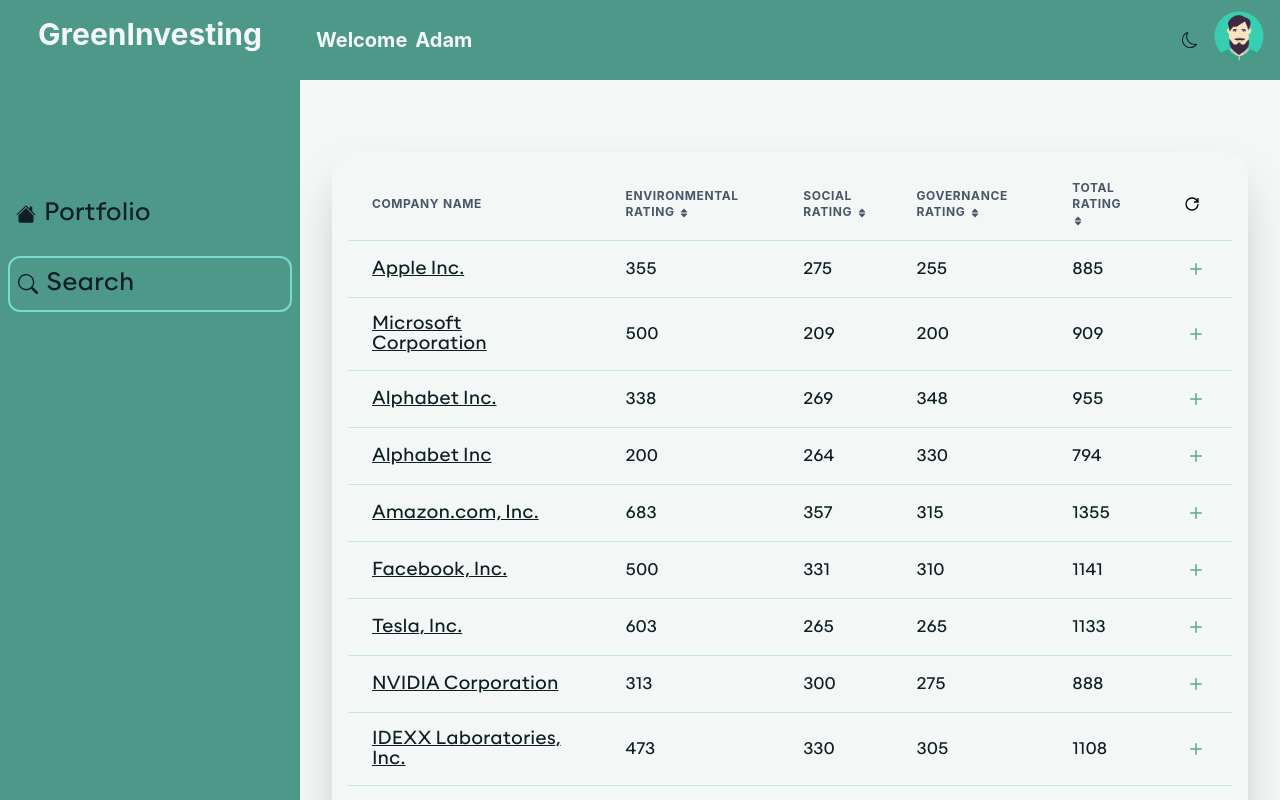
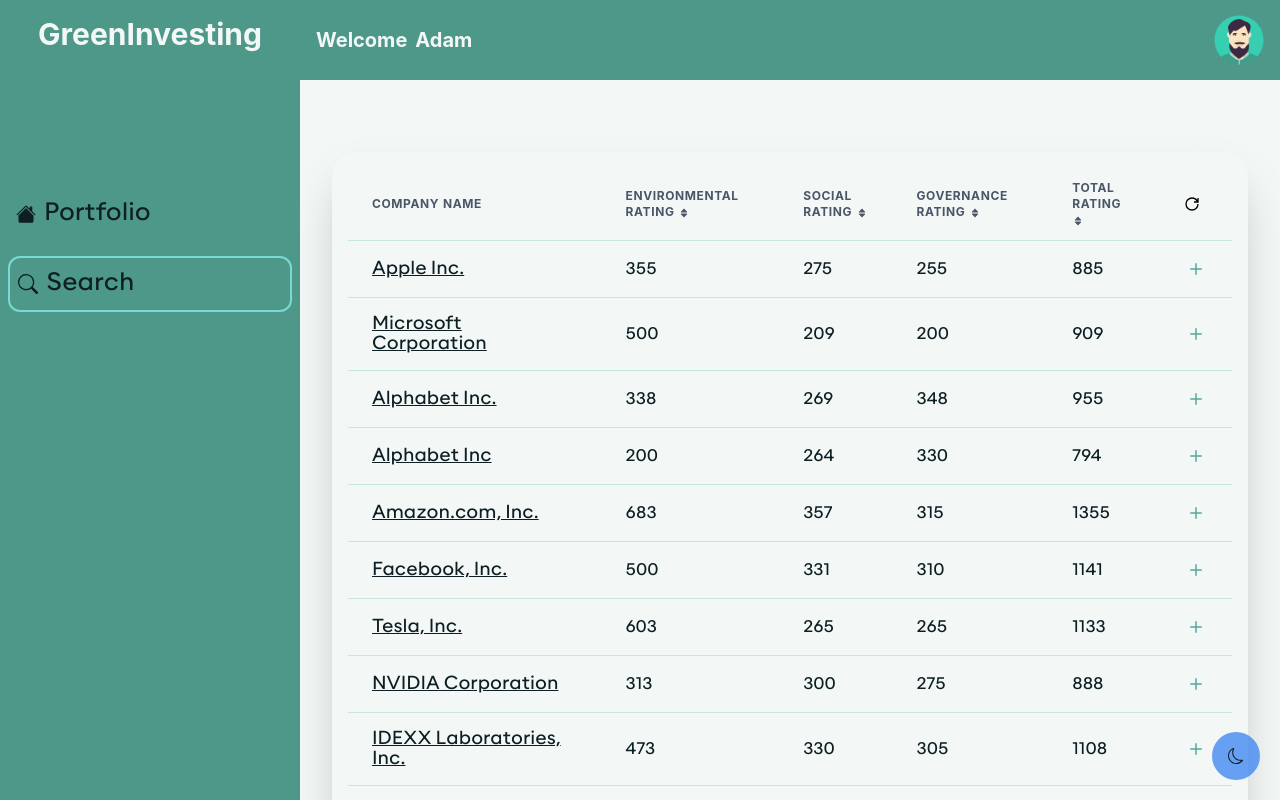
Before and after one commit to ThahaShahzad/Green-Investing--HackDFW-2021, a Next.js app: page /dash/search in a window 1280 px wide. Built offline with nearby package versions, Linux system fonts and the light colour scheme.

Commit message:
Small fixes

```diff
--- a/src/components/custom/ThemeToggle.tsx
+++ b/src/components/custom/ThemeToggle.tsx
@@ -3,7 +3,11 @@
 
 const ThemeToggler = () => {
   const { colorMode, toggleColorMode } = useColorMode()
-  return <div onClick={() => toggleColorMode()}>{colorMode === 'light' ? <BsMoon /> : <BsSun />}</div>
+  return (
+    <div className='p-4 rounded-full bg-[#3a83f1c0] fixed bottom-5 right-5 z-10' onClick={() => toggleColorMode()}>
+      {colorMode === 'light' ? <BsMoon /> : <BsSun />}
+    </div>
+  )
 }
 
 export default ThemeToggler
--- a/src/components/dash/Search/index.tsx
+++ b/src/components/dash/Search/index.tsx
@@ -3,7 +3,7 @@
 
 const Search = () => {
   return (
-    <Box as='main' p='8' textAlign='center' overflow='scroll'>
+    <Box as='main' p='8' textAlign='center' overflowY='scroll'>
       <CompaniesTable />
     </Box>
   )
--- a/src/components/dash/layout/TopNav.tsx
+++ b/src/components/dash/layout/TopNav.tsx
@@ -24,9 +24,9 @@
 
       <HStack alignItems='center' spacing='4'>
         <ThemeToggler />
-        <Link to='/api/auth/logout'>
-          <Image src={Avatar} className='rounded-full' alt='male avatar' width='50' height='50' />
-        </Link>
+        {/* <Link to='/api/auth/logout'> */}
+        <Image src={Avatar} className='rounded-full' alt='male avatar' width='50' height='50' />
+        {/* </Link> */}
       </HStack>
     </Flex>
   )
--- a/src/components/dash/portfolio/index.tsx
+++ b/src/components/dash/portfolio/index.tsx
@@ -4,7 +4,7 @@
 
 const Portfolio = () => {
   return (
-    <Box as='main' p='8' textAlign='center' overflow='scroll'>
+    <Box as='main' p='8' textAlign='center' overflow='auto'>
       <Heading size='lg' textAlign='left'>
         Account Summary
       </Heading>
--- a/src/components/landing/nav/DesktopNav.tsx
+++ b/src/components/landing/nav/DesktopNav.tsx
@@ -2,6 +2,7 @@
 import { Heading, Button } from '@chakra-ui/react'
 import { GiReceiveMoney } from 'react-icons/gi'
 import { Fragment } from 'react'
+import ThemeToggler from 'components/custom/ThemeToggle'
 
 export type Props = {
   logo: {
@@ -47,6 +48,7 @@
             )}
           </Fragment>
         ))}
+        <ThemeToggler />
       </div>
     </nav>
   )
--- a/src/styles/chakraTheme.ts
+++ b/src/styles/chakraTheme.ts
@@ -119,7 +119,7 @@
 const overrides: ThemeOverride = {
   config: {
     initialColorMode: 'light',
-    useSystemColorMode: false
+    useSystemColorMode: true
   },
   fonts: {
     body: 'Roboto'
```
